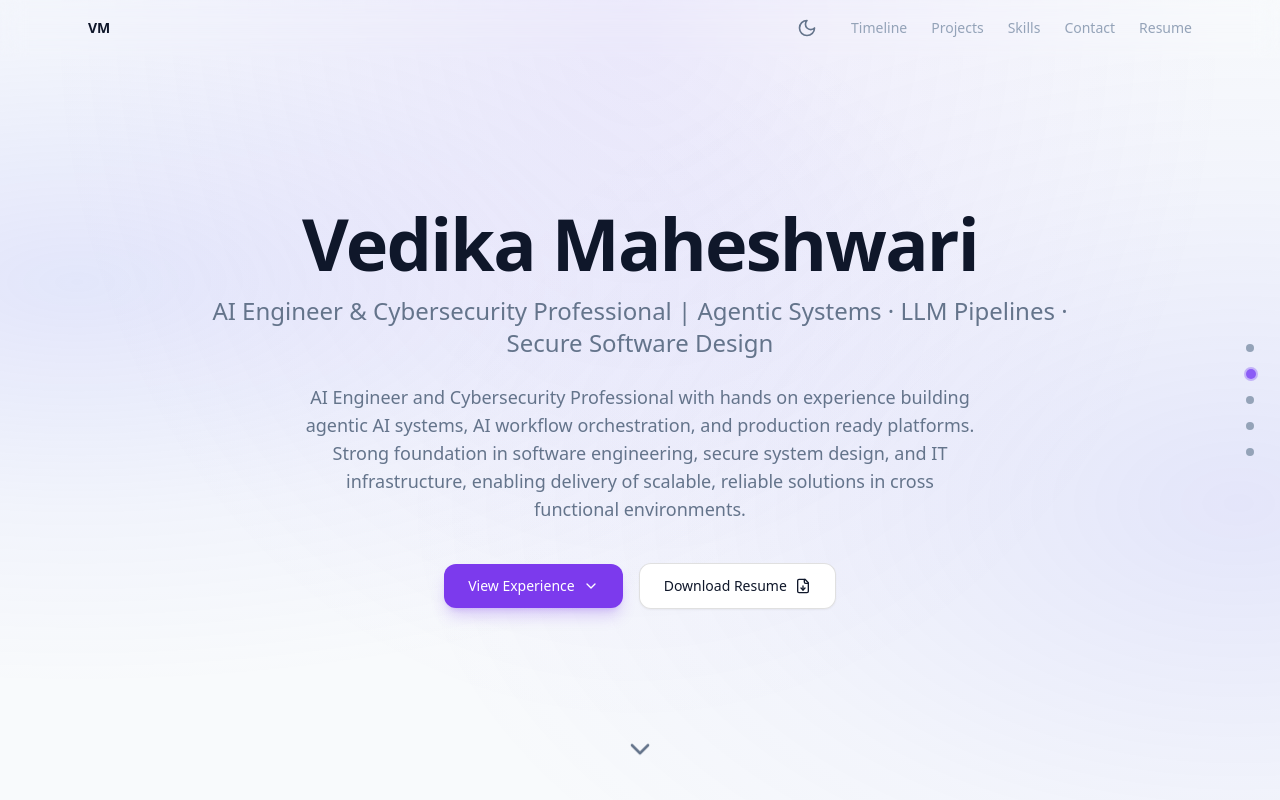
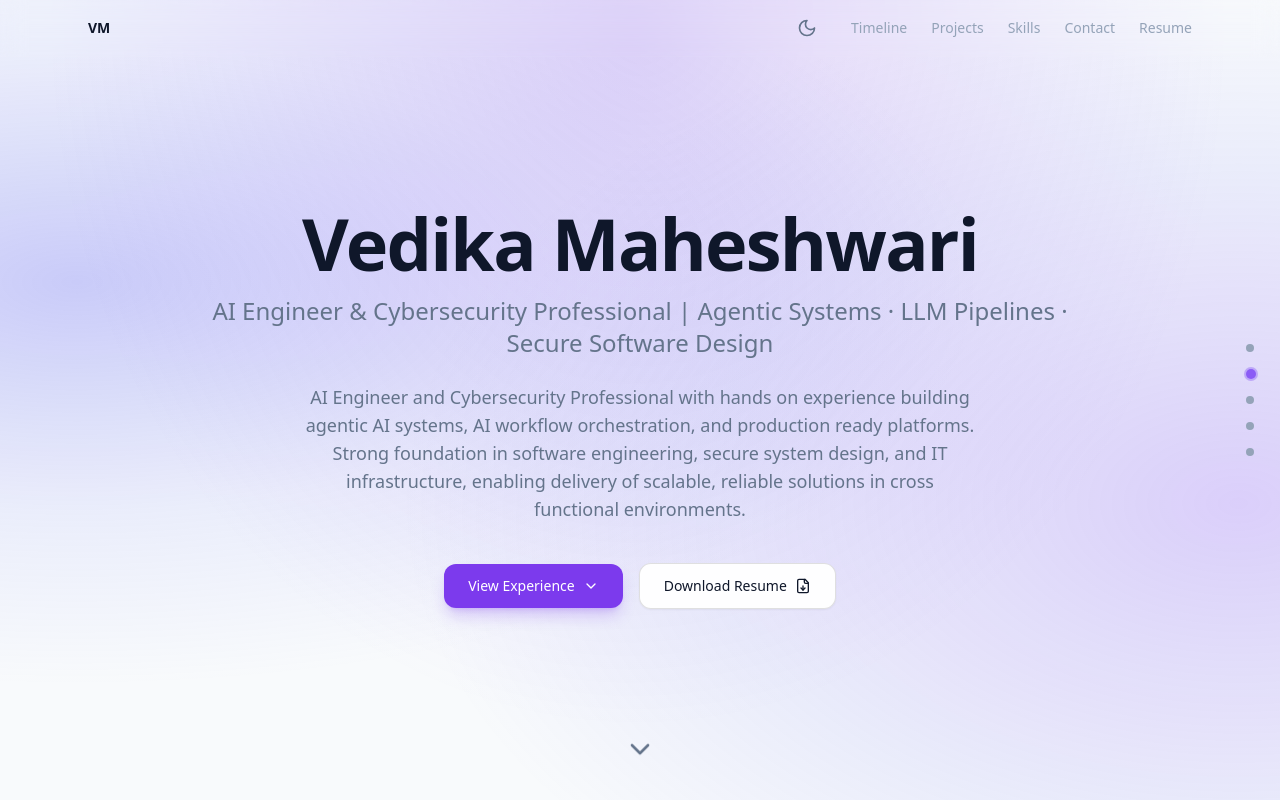
Before and after one commit to VedikaM6/portfolio, a Next.js app: page / in a window 1280 px wide. Shown: the top 800 px of the page. Built offline with nearby package versions, Linux system fonts and the light colour scheme.

Commit message:
updated line colour in timeline and can now see the animated background in light mode

```diff
--- a/components/AnimatedBackground.tsx
+++ b/components/AnimatedBackground.tsx
@@ -17,16 +17,16 @@ export function AnimatedBackground() {
 
   const isDark = theme === "dark";
 
-  // Aurora: dark = deeper violet/indigo/blue; light = soft lavender/slate (professional, subtle)
+  // Aurora: dark = deeper violet/indigo/blue; light = visible lavender/indigo on light bg
   const aurora1 = isDark
     ? "radial-gradient(ellipse 70% 50% at 20% 40%, rgba(88, 28, 135, 0.35) 0%, rgba(88, 28, 135, 0.08) 40%, transparent 70%)"
-    : "radial-gradient(ellipse 70% 50% at 20% 40%, rgba(129, 140, 248, 0.2) 0%, rgba(129, 140, 248, 0.06) 40%, transparent 70%)";
+    : "radial-gradient(ellipse 70% 50% at 20% 40%, rgba(99, 102, 241, 0.35) 0%, rgba(129, 140, 248, 0.12) 40%, transparent 70%)";
   const aurora2 = isDark
     ? "radial-gradient(ellipse 60% 70% at 80% 60%, rgba(49, 46, 129, 0.3) 0%, rgba(49, 46, 129, 0.06) 45%, transparent 70%)"
-    : "radial-gradient(ellipse 60% 70% at 80% 60%, rgba(99, 102, 241, 0.15) 0%, rgba(99, 102, 241, 0.04) 45%, transparent 70%)";
+    : "radial-gradient(ellipse 60% 70% at 80% 60%, rgba(139, 92, 246, 0.3) 0%, rgba(99, 102, 241, 0.1) 45%, transparent 70%)";
   const aurora3 = isDark
     ? "radial-gradient(ellipse 50% 80% at 50% 20%, rgba(67, 56, 202, 0.2) 0%, rgba(67, 56, 202, 0.04) 50%, transparent 70%)"
-    : "radial-gradient(ellipse 50% 80% at 50% 20%, rgba(139, 92, 246, 0.12) 0%, rgba(139, 92, 246, 0.03) 50%, transparent 70%)";
+    : "radial-gradient(ellipse 50% 80% at 50% 20%, rgba(124, 58, 237, 0.25) 0%, rgba(139, 92, 246, 0.08) 50%, transparent 70%)";
 
   return (
     <div
--- a/components/CombinedTimeline.tsx
+++ b/components/CombinedTimeline.tsx
@@ -236,14 +236,14 @@ export function CombinedTimeline() {
 
         {/* Timeline: center line + alternating tiles */}
         <div className="relative">
-          {/* Central vertical line - solid, full height, visible in both themes */}
+          {/* Central vertical line - solid, full height; darker in light mode for contrast on aurora */}
           <div
-            className="absolute bottom-0 left-1/2 top-0 hidden w-0.5 -translate-x-px bg-slate-300 dark:bg-slate-600 md:block"
+            className="absolute bottom-0 left-1/2 top-0 hidden w-0.5 -translate-x-px bg-slate-500 dark:bg-slate-600 md:block"
             aria-hidden
           />
           {/* Mobile: left line */}
           <div
-            className="absolute bottom-0 left-[15px] top-0 w-0.5 bg-slate-300 dark:bg-slate-600 md:hidden"
+            className="absolute bottom-0 left-[15px] top-0 w-0.5 bg-slate-500 dark:bg-slate-600 md:hidden"
             aria-hidden
           />
 
```
